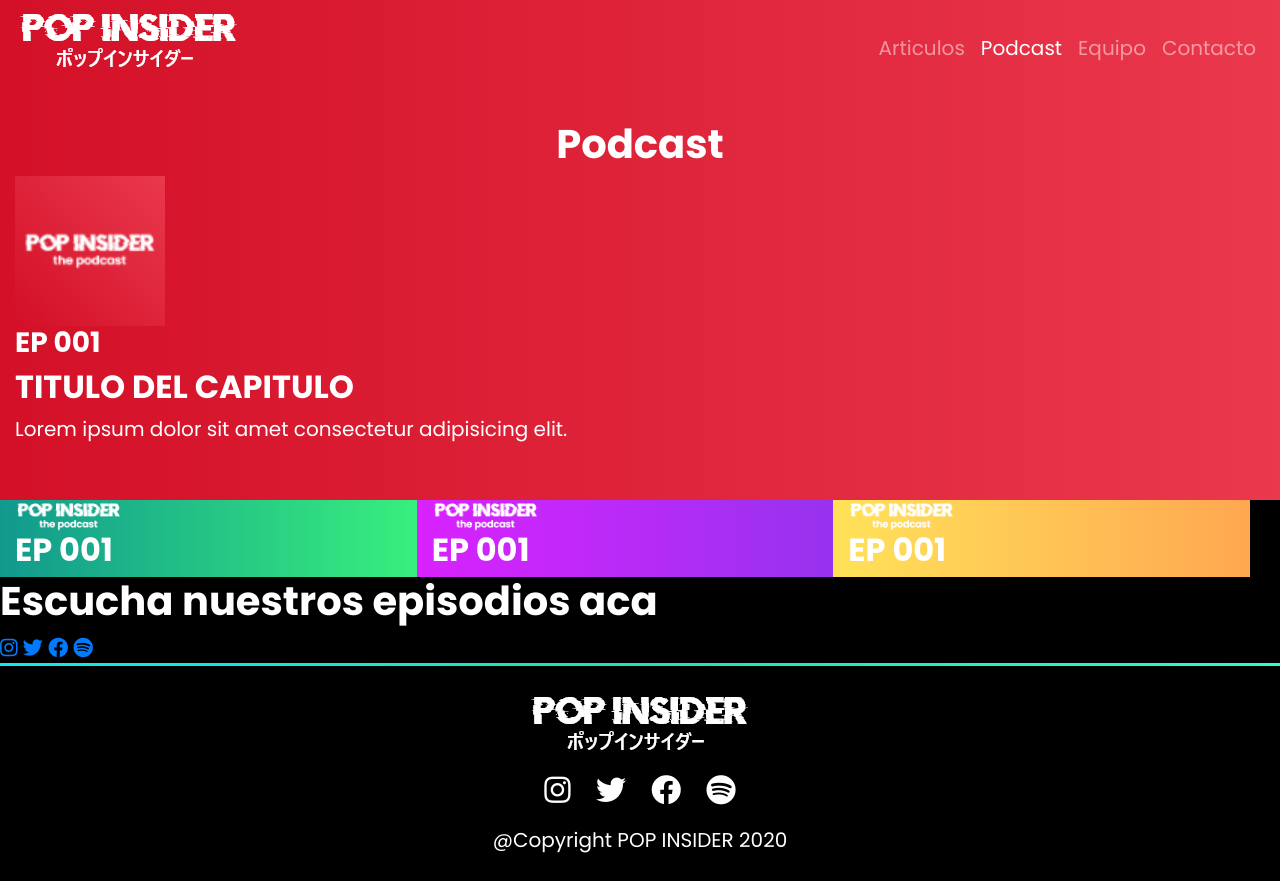
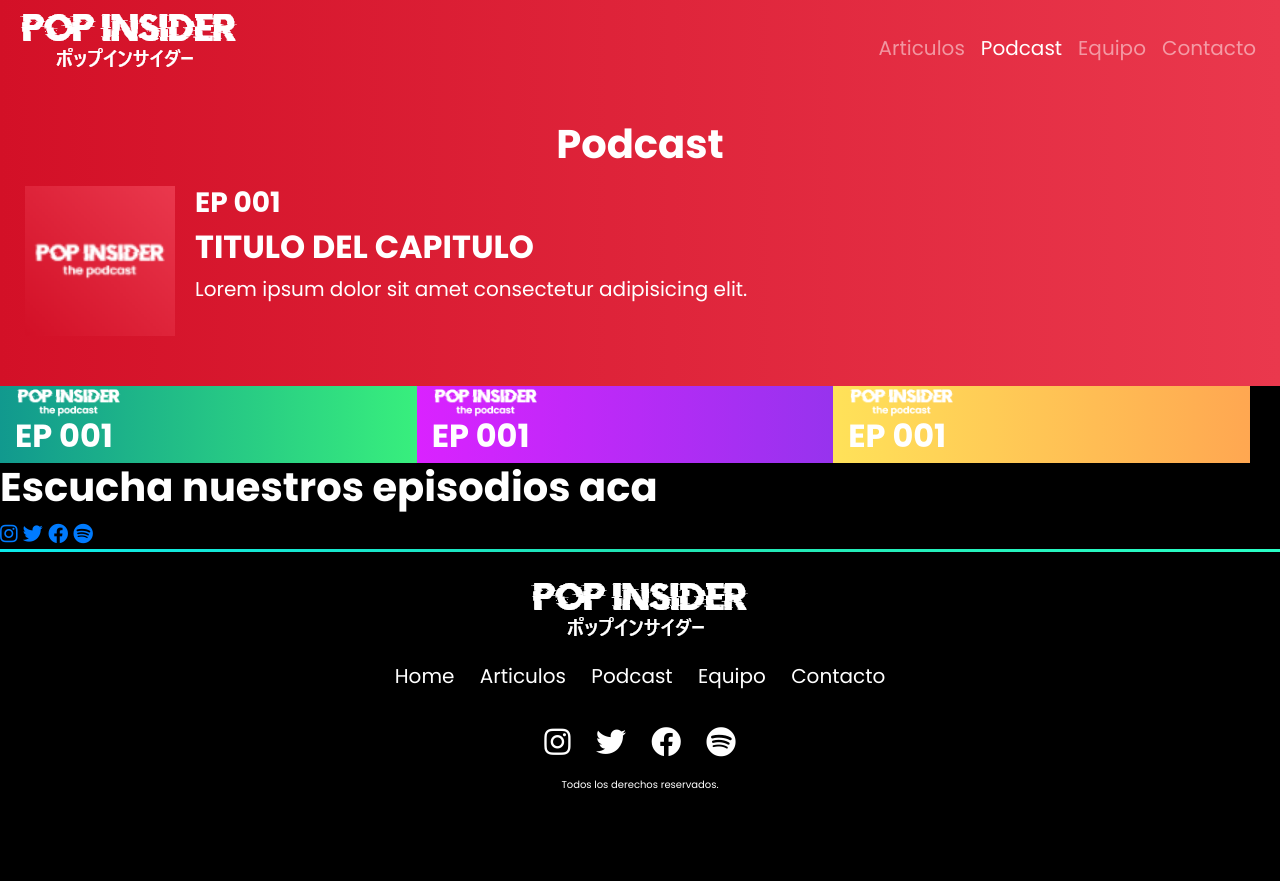
Before and after one commit to josejfdiaz/pop-insider, a plain HTML site: page podcast.html in a window 1280 px wide. After the commit the page ends 818 px from the top, so only its background shows below. Drawn offline with Linux system fonts and the light colour scheme.

Commit message:
cambios generales

```diff
--- a/podcast.html
+++ b/podcast.html
@@ -96,16 +96,21 @@
         <div>
             <img src="./img/logo.png" height="69" width="226" alt="logo">
             <div>
-                <a href="https://www.instagram.com" target="_blank" rel="noopener noreferrer"> <i
-                        class="fab fa-instagram"></i></a>
-                <a href="https://www.twitter.com" target="_blank" rel="noopener noreferrer"><i
-                        class="fab fa-twitter"></i></a>
-                <a href="https://www.facebook.com" target="_blank" rel="noopener noreferrer"><i
-                        class="fab fa-facebook"></i></a>
-                <a href="https://www.spotify.com" target="_blank" rel="noopener noreferrer"><i
-                        class="fab fa-spotify"></i></a>
+                <div>
+                    <ul>
+                        <li>Home</li>
+                        <li>Articulos</li>
+                        <li>Podcast</li>
+                        <li>Equipo</li>
+                        <li>Contacto</li>
+                    </ul>
+                </div>
+                <a href="https://www.instagram.com" target="_blank" rel="noopener noreferrer"> <i class="fab fa-instagram"></i></a>
+                <a href="https://www.twitter.com" target="_blank" rel="noopener noreferrer"><i class="fab fa-twitter"></i></a>
+                <a href="https://www.facebook.com" target="_blank" rel="noopener noreferrer"><i class="fab fa-facebook"></i></a>
+                <a href="https://www.spotify.com" target="_blank" rel="noopener noreferrer"><i class="fab fa-spotify"></i></a>
             </div>
-            <p>@Copyright POP INSIDER 2020</p>
+            <p class="der-reservados">Todos los derechos reservados.</p>
         </div>
     </footer>
 <script type="text/javascript" src="js/jquery-3.5.1.min.js"></script>
--- a/scss/_articulos.scss
+++ b/scss/_articulos.scss
@@ -1,10 +1,5 @@
 .articulos {
     padding-bottom: 40px;
-    @include espaciado;
-
-    h2.titulo {
-        padding-bottom: 30px;
-    }
 
     .carousel-inner .carousel-item {
         height: 500px;
--- a/scss/_global.scss
+++ b/scss/_global.scss
@@ -61,6 +61,12 @@ footer {
     padding-top: 3px;
     background: $gradiente-verde;
 
+    ul li {
+        display: inline-block;
+        padding: 10px;
+        margin: auto;
+    }
+
     div {
         width: 100%;
         margin: auto;
--- a/scss/_podcast.scss
+++ b/scss/_podcast.scss
@@ -7,6 +7,11 @@
         border-color: solid $blanco 1px;
         width: auto;
         height: auto;
+        display: flex;
+
+        div {
+            margin: 10px;
+        }
     }
 }
 
```
Also changed, not shown: articulos.html (+11 -3 lines), contacto.html (+14 -9 lines), equipo.html (+10 -1 lines), index.html (+1 -1 lines), css/main.css, 1 other file.
